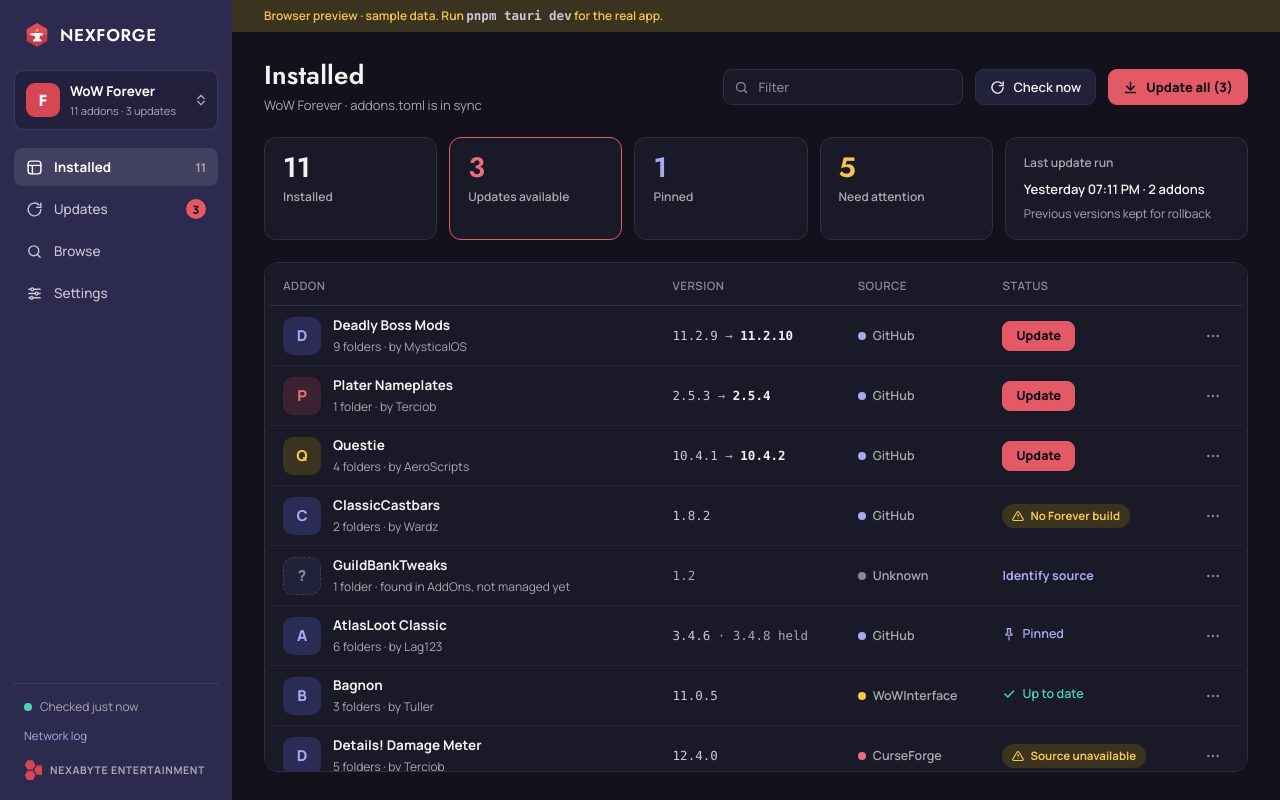
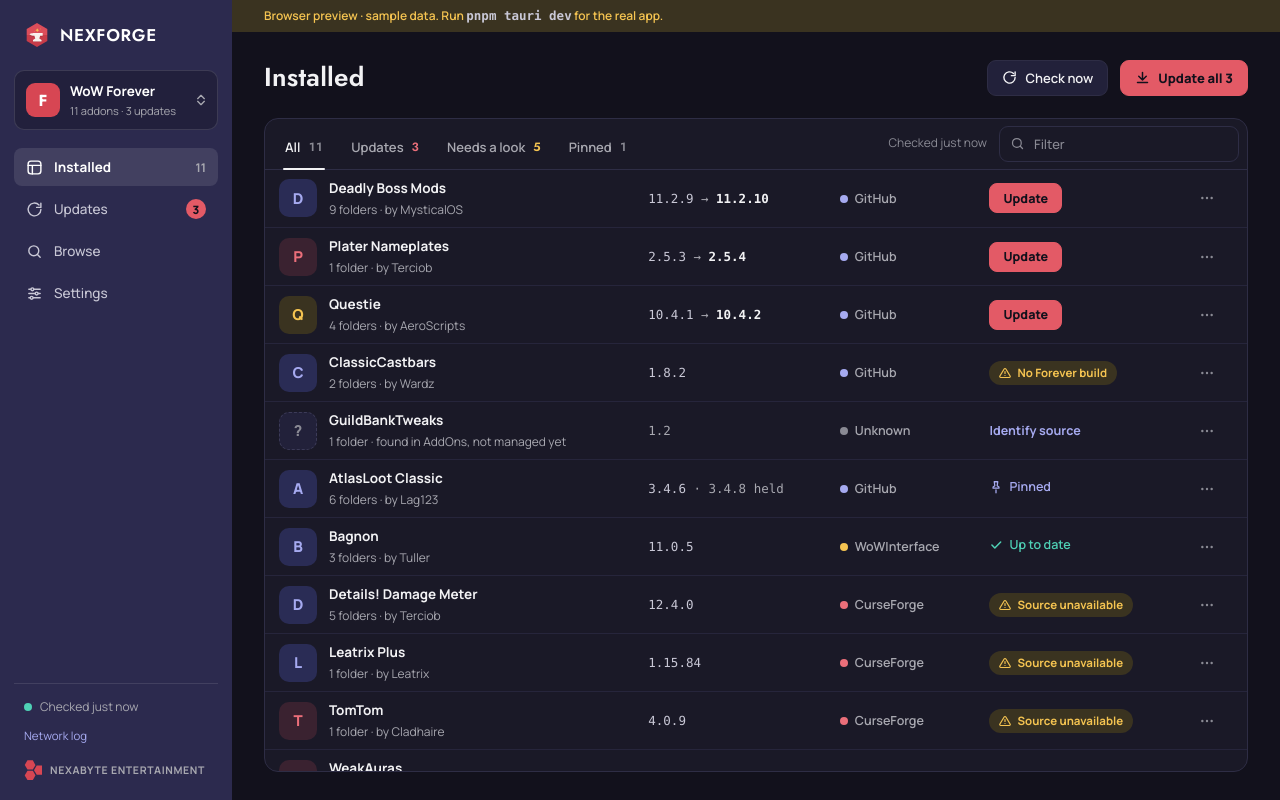
Before and after one commit to PerkinzPie/Nexforge, a Svelte app in the folder app/: page / in a window 1280 px wide. Built offline with nearby package versions, Linux system fonts and the light colour scheme.

Commit message:
Replace Installed stat cards with filter tabs (All, Updates, Needs a look, Pinned)

```diff
--- a/app/src/lib/store.svelte.ts
+++ b/app/src/lib/store.svelte.ts
@@ -3,6 +3,7 @@
 import { api, inTauri, onProgress, type Addon, type AddonStatus, type Recent, type Snapshot, type SourceError } from "./api";
 
 export type View = "installed" | "updates" | "browse" | "settings";
+export type InstalledTab = "all" | "updates" | "attention" | "pinned";
 
 export type Dialog =
   | { kind: "install"; adopt?: Addon; initial?: string }
@@ -26,6 +27,7 @@ class Store {
   recent = $state<Recent[]>([]);
   dialog = $state<Dialog | null>(null);
   filter = $state("");
+  tab = $state<InstalledTab>("all");
   readonly preview = !inTauri;
 
   #toastTimer: ReturnType<typeof setTimeout> | undefined;
@@ -48,11 +50,23 @@ class Store {
   get pinnedCount() {
     return this.addons.filter((a) => a.pinned).length;
   }
+  /** Not managed yet, no build for this flavour, or its check failed. */
+  needsLook(a: Addon): boolean {
+    const k = this.statuses[a.id]?.kind;
+    if (!a.managed || k === "no_build" || k === "failed" || k === "unavailable") return true;
+    return !k && a.flavourMismatch;
+  }
   get attentionCount() {
-    return this.addons.filter((a) => {
-      const k = this.statuses[a.id]?.kind;
-      return !a.managed || k === "no_build" || k === "failed" || k === "unavailable";
-    }).length;
+    return this.addons.filter((a) => this.needsLook(a)).length;
+  }
+  /** Does `a` belong in the Installed tab `t`? */
+  inTab(a: Addon, t: InstalledTab): boolean {
+    switch (t) {
+      case "all": return true;
+      case "updates": return this.statuses[a.id]?.kind === "available" || this.busy[a.id] === "Updating";
+      case "attention": return this.needsLook(a);
+      case "pinned": return a.pinned;
+    }
   }
 
   say(kind: "ok" | "err", text: string) {
@@ -80,6 +94,7 @@ class Store {
     try {
       const s = await api.snapshot(installationId);
       if (s.current !== this.snap?.current) {
+        this.tab = "all";
         this.statuses = {};
         this.checkedAt = null;
         this.sourceErrors = [];
--- a/app/src/views/Installed.svelte
+++ b/app/src/views/Installed.svelte
@@ -4,17 +4,41 @@
   import SourceTag from "../components/SourceTag.svelte";
   import Tile from "../components/Tile.svelte";
   import { api, type Addon } from "../lib/api";
-  import { plural, when } from "../lib/format";
-  import { store } from "../lib/store.svelte";
+  import { ago, plural } from "../lib/format";
+  import { store, type InstalledTab } from "../lib/store.svelte";
 
   let { filterInput = $bindable() }: { filterInput?: HTMLInputElement } = $props();
 
   const flavour = $derived(store.snap?.flavourShort ?? "Forever");
+
+  // Counts are the filters (SPEC 4.2): All · Updates · Needs a look · Pinned.
+  const tabs = $derived<{ id: InstalledTab; label: string; n: number | null; tone?: string }[]>([
+    { id: "all", label: "All", n: store.addons.length },
+    { id: "updates", label: "Updates", n: store.checkedAt ? store.updates.length : null, tone: "var(--accent-text)" },
+    { id: "attention", label: "Needs a look", n: store.attentionCount, tone: "var(--attention)" },
+    { id: "pinned", label: "Pinned", n: store.pinnedCount },
+  ]);
+  let now = $state(Date.now());
+  $effect(() => {
+    const t = setInterval(() => (now = Date.now()), 30_000);
+    return () => clearInterval(t);
+  });
+
+  // Left/Right move between tabs, as in any tab list.
+  function tabKeys(e: KeyboardEvent) {
+    if (e.key !== "ArrowRight" && e.key !== "ArrowLeft") return;
+    e.preventDefault();
+    const i = tabs.findIndex((t) => t.id === store.tab);
+    const next = tabs[(i + (e.key === "ArrowRight" ? 1 : tabs.length - 1)) % tabs.length];
+    store.tab = next.id;
+    queueMicrotask(() => document.getElementById(`tab-${next.id}`)?.focus());
+  }
+
   const shown = $derived.by(() => {
     const q = store.filter.trim().toLowerCase();
-    const list = q
-      ? store.addons.filter((a) => a.name.toLowerCase().includes(q) || a.folders.some((f) => f.toLowerCase().includes(q)) || (a.author ?? "").toLowerCase().includes(q))
-      : store.addons;
+    const list = store.addons
+      .filter((a) => store.inTab(a, store.tab))
+      .filter((a) => !q || a.name.toLowerCase().includes(q) || a.folders.some((f) => f.toLowerCase().includes(q)) || (a.author ?? "").toLowerCase().includes(q));
     // Things to do first, then the rest by name.
     const rank = (a: Addon) => {
       if (a.id in store.busy) return 0;
@@ -41,23 +65,12 @@
 
 <div class="page">
   <div class="page-head">
-    <div class="page-title">
-      <h1 class="h1">Installed</h1>
-      <span class="dim">
-        {store.installation?.label ?? "No installation"}
-        {#if store.snap?.stateExists} · addons.toml is in sync{/if}
-      </span>
-    </div>
-    <div class="search">
-      <label for="filter" class="sr">Filter installed addons</label>
-      <Icon name="search" size={15} colour="var(--text-3)" />
-      <input id="filter" type="search" placeholder="Filter" bind:value={store.filter} bind:this={filterInput} />
-    </div>
+    <h1 class="h1 title">Installed</h1>
     <button type="button" class="btn" onclick={() => store.check()} disabled={store.checking || !store.current}>
       <Icon name="refresh" size={15} stroke={2.2} />{store.checking ? "Checking…" : "Check now"}
     </button>
     <button type="button" class="btn" class:btn-primary={updatable.length > 0} onclick={() => store.updateAll()} disabled={!updatable.length}>
-      <Icon name="download" size={15} stroke={2.4} />Update all ({updatable.length})
+      <Icon name="download" size={15} stroke={2.4} />{updatable.length ? `Update all ${updatable.length}` : "Update all"}
     </button>
   </div>
 
@@ -74,36 +87,29 @@
     <div class="notice err"><Icon name="warn" size={16} /><span><strong>{e.sourceLabel}:</strong> {e.message}</span></div>
   {/each}
 
-  <div class="stats">
-    <div class="stat"><span class="v">{store.addons.length}</span><span class="l">Installed</span></div>
-    <div class="stat" style:border-color={store.updates.length ? "var(--accent-fill)" : null}>
-      <span class="v" style:color={store.updates.length ? "var(--accent-text)" : null}>{store.checkedAt ? store.updates.length : "–"}</span><span class="l">Updates available</span>
+  <div class="panel list">
+    <div class="tabs">
+      <div class="tablist" role="tablist" aria-label="Show addons" tabindex="-1" onkeydown={tabKeys}>
+        {#each tabs as t (t.id)}
+          <button type="button" role="tab" id="tab-{t.id}" class="tab" class:on={store.tab === t.id}
+            aria-selected={store.tab === t.id} aria-controls="addon-list" tabindex={store.tab === t.id ? 0 : -1}
+            onclick={() => (store.tab = t.id)}>
+            {t.label}
+            {#if t.n !== null}<span class="n" style:color={t.n > 0 && t.tone ? t.tone : null}>{t.n}</span>{/if}
+          </button>
+        {/each}
+      </div>
+      <div class="tools">
+        {#if store.checking}<span class="checked">Checking…</span>{:else if store.checkedAt}<span class="checked">Checked {ago(store.checkedAt, now)}</span>{/if}
+        <div class="search">
+          <label for="filter" class="sr">Filter installed addons</label>
+          <Icon name="search" size={15} colour="var(--text-3)" />
+          <input id="filter" type="search" placeholder="Filter" bind:value={store.filter} bind:this={filterInput} />
+        </div>
+      </div>
     </div>
-    <div class="stat"><span class="v" style:color="var(--info)">{store.pinnedCount}</span><span class="l">Pinned</span></div>
-    <div class="stat"><span class="v" style:color="var(--attention)">{store.attentionCount}</span><span class="l">Need attention</span></div>
-    <div class="stat wide">
-      <span class="l">Last update run</span>
-      {#if store.snap?.lastRun}
-        <span class="lr">{when(store.snap.lastRun.at)} · {plural(store.snap.lastRun.count, "addon")}</span>
-        <span class="dim small">Previous versions kept for rollback</span>
-      {:else}
-        <span class="lr">None yet</span><span class="dim small">Updates keep the previous version for rollback</span>
-      {/if}
-    </div>
-  </div>
-
-  <div class="panel tablewrap">
     {#if shown.length}
-      <table>
-        <thead>
-          <tr>
-            <th scope="col" style="width: 40%">Addon</th>
-            <th scope="col">Version</th>
-            <th scope="col">Source</th>
-            <th scope="col">Status</th>
-            <th scope="col" style="width: 46px"><span class="sr">Actions</span></th>
-          </tr>
-        </thead>
+      <table id="addon-list" aria-labelledby="tab-{store.tab}">
         <tbody>
           {#each shown as a (a.id)}
             {@const s = store.status(a.id)}
@@ -160,7 +166,13 @@
         </tbody>
       </table>
     {:else if store.filter}
-      <div class="empty">No installed addon matches “{store.filter}”.</div>
+      <div class="empty">No {store.tab === "all" ? "installed addon" : "addon in this list"} matches “{store.filter}”.</div>
+    {:else if store.tab === "updates"}
+      <div class="empty">{store.checkedAt ? "Everything is up to date." : "Check for updates to see what is new."}</div>
+    {:else if store.tab === "attention"}
+      <div class="empty">Nothing needs a look. Every addon has a source and a {flavour} build.</div>
+    {:else if store.tab === "pinned"}
+      <div class="empty">No pinned addons. Pin one from its menu to hold it at its current version.</div>
     {:else}
       <div class="empty">No addons here yet. Find some in <a href="#browse" onclick={(e) => { e.preventDefault(); store.view = "browse"; }}>Browse</a>.</div>
     {/if}
@@ -168,11 +180,21 @@
 </div>
 
 <style>
-  .stats { display: flex; flex-wrap: wrap; gap: 12px; }
-  .stat.wide { flex: 1 1 220px; }
-  .lr { font-size: 13px; font-weight: 600; }
+  .title { margin-right: auto; }
+  .list { overflow: hidden; }
+  .tabs { display: flex; flex-wrap: wrap; align-items: center; gap: 4px 12px; padding: 6px 8px 0 8px; border-bottom: 1px solid var(--border); }
+  .tablist { display: flex; align-items: center; gap: 4px; }
+  .tab { position: relative; display: inline-flex; align-items: center; gap: 8px; height: 44px; padding: 0 12px; border: 0; background: none; color: var(--text-2); font: 600 13px var(--sans); cursor: pointer; }
+  .tab:hover { color: var(--text); }
+  .tab .n { font: 600 12px var(--display); color: var(--text-3); font-variant-numeric: tabular-nums; }
+  .tab.on { color: var(--text); }
+  .tab.on::after { content: ""; position: absolute; left: 10px; right: 10px; bottom: -1px; height: 2px; border-radius: 2px; background: var(--text); }
+  .tools { margin-left: auto; display: flex; align-items: center; gap: 12px; padding-bottom: 6px; }
+  .checked { font-size: 12px; color: var(--text-3); white-space: nowrap; }
+  table { margin: 0; }
+  tbody tr:first-child td { border-top: 0; }
+  td { height: 58px; }
   .small { font-size: 12px; }
-  .tablewrap { overflow-x: auto; padding: 14px 4px 4px 4px; }
   .who { display: flex; align-items: center; gap: 12px; }
   .names { display: flex; flex-direction: column; gap: 2px; min-width: 0; }
   .n { font-weight: 700; }
```
Also changed, not shown: 2 other files (tests, documents, lock files or other folders).
